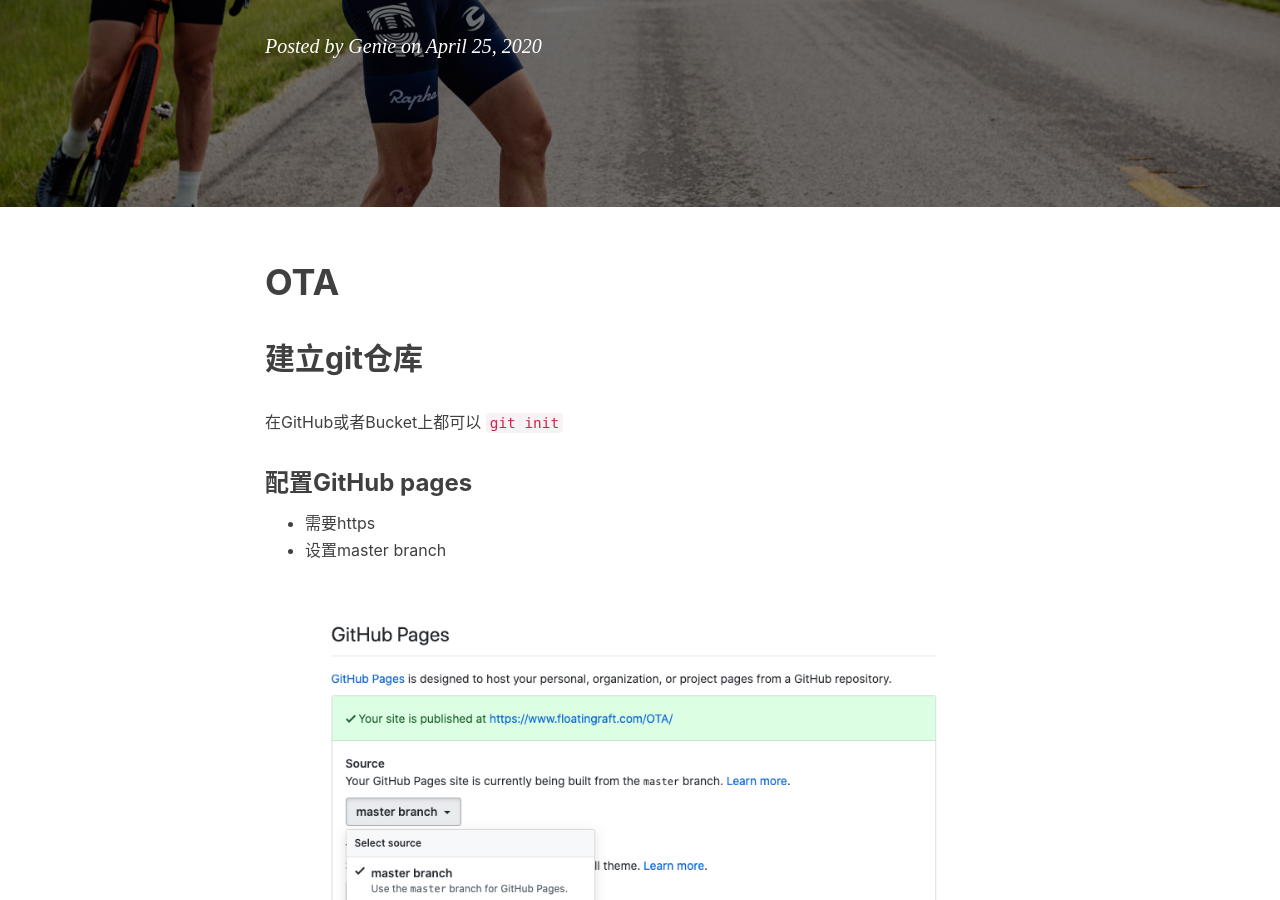
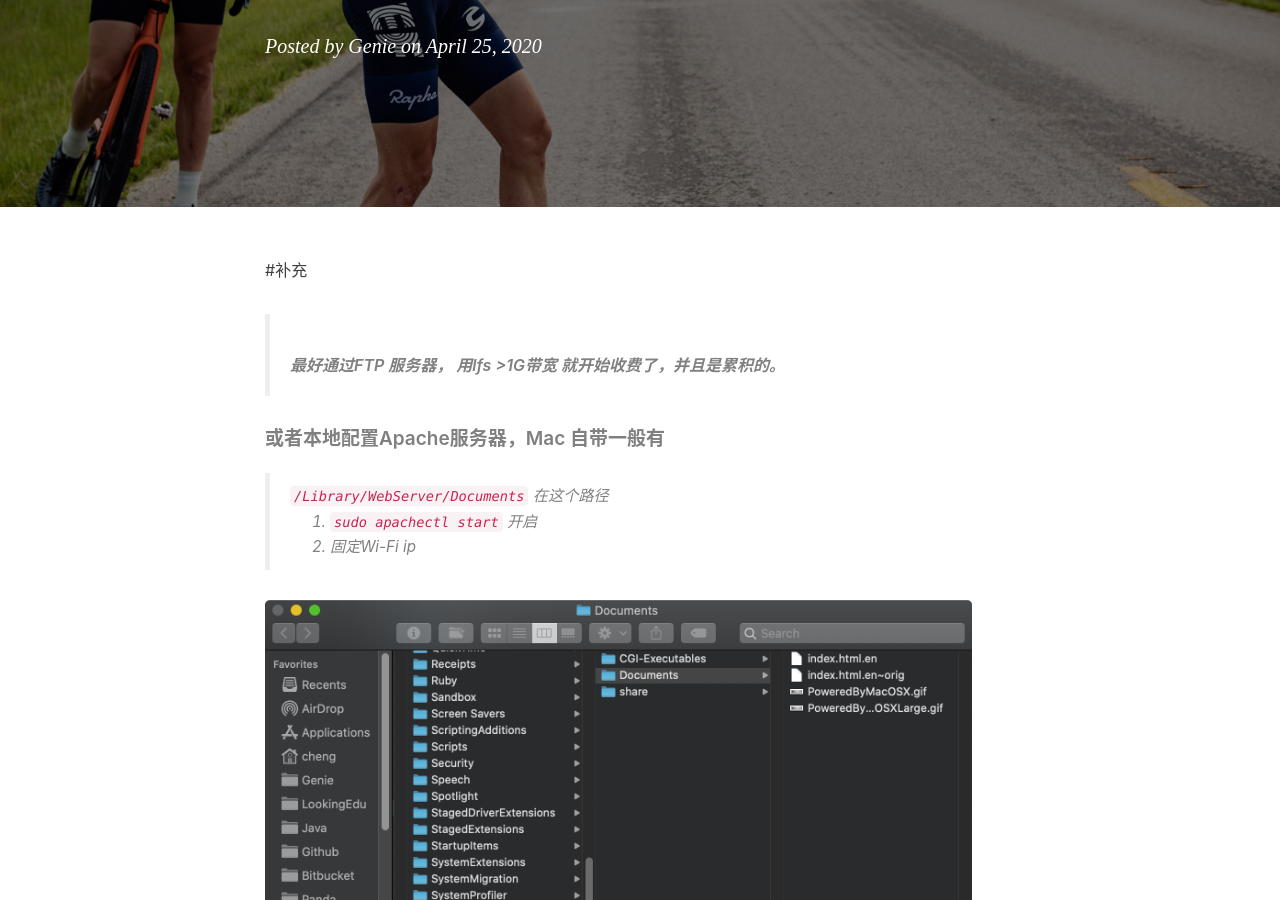
Before and after one commit to Gensun/Gensun.github.io, a Jekyll site: the page built from _posts/2020-04-25-OTA.md, in a window 1280 px wide and 900 px high, scrolled down 316 px. Built offline with Jekyll 4.4.1, drawn with Linux system fonts in a browser that asks for light colours; nearby versions of some CDN libraries; comment, search, counter and statistics services are not loaded; a style sheet for code colours, icons or effects is not loaded.

Commit message:
update OTA

```diff
--- a/_posts/2020-04-25-OTA.md
+++ b/_posts/2020-04-25-OTA.md
@@ -8,6 +8,23 @@ header-mask: 0.5
 tags:
   - OTA
 ---
+#补充
+> ###### 最好通过FTP 服务器， 用lfs >1G带宽 就开始收费了，并且是累积的。
+
+
+##### 或者本地配置Apache服务器，Mac 自带一般有
+> `/Library/WebServer/Documents` 在这个路径
+>
+1. `sudo apachectl start` 开启
+2. 固定Wi-Fi ip
+
+![11](/img/OTA/1.png)
+
+![12](/img/OTA/1.png)
+
+![13](/img/OTA/1.png)
+
+![14](/img/OTA/1.png)
 
 # OTA
 ## 建立git仓库
```
Also changed, not shown: img/OTA/1.png (added), img/OTA/2.png (added), img/OTA/3.png (added), img/OTA/4.png (added).
